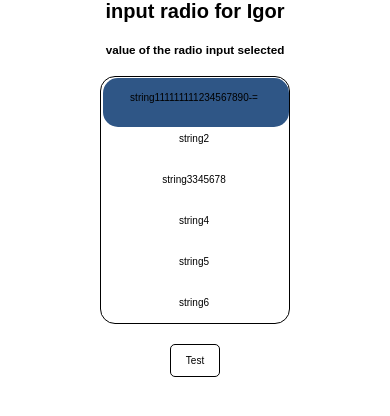
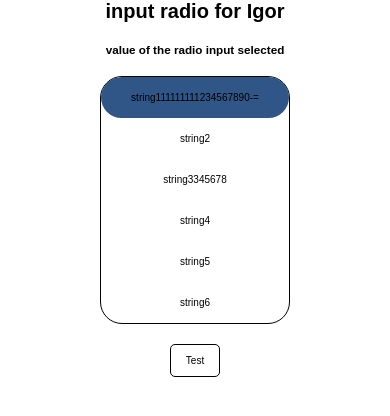
Before and after one commit to xkochevnikx/custom-checkbox, a React (Vite) app: page / in a window 390 px wide. Shown: the top 416 px of the page. Built offline with nearby package versions, Linux system fonts and the light colour scheme.

Commit message:
fix useMoveSlide

```diff
--- a/src/TextRadio/TextRadio.module.css
+++ b/src/TextRadio/TextRadio.module.css
@@ -31,26 +31,13 @@
 .highlight {
     position: absolute;
     background-color: var(--switch-active-bg-color);
-    top: calc(var(--switch-padding) / 2);
-    left: calc(var(--switch-padding) / 2);
     border-radius: var(--switch-border-radius);
     transition: 0.5s ease-in-out;
-    height: calc(100% - var(--switch-padding));
-    min-width: 75px;
 }
 
 @media screen and (max-width: 767px) {
     .radioSwitch {
-        --switch-border-radius: 15px;
         flex-direction: column;
-    }
-
-    .highlight,
-    .radioSwitch label {
-        width: calc(100% - var(--switch-padding));
-        height: calc(
-            (100% / var(--switch-item-number)) -
-                calc(var(--switch-padding) / var(--switch-item-number))
-        );
+        border-radius: 2.2rem;
     }
 }
--- a/src/TextRadio/TextRadio.tsx
+++ b/src/TextRadio/TextRadio.tsx
@@ -9,6 +9,7 @@ import { classNames } from '../helpers/classnames';
 import cls from './TextRadio.module.css';
 import { FieldValues, UseFormRegister } from 'react-hook-form';
 import { useMoveSlide } from '../helpers/useMoveSlide';
+import { label } from '../consts/consts';
 
 type itemRadio = {
     label: string;
@@ -46,12 +47,11 @@ export const TextRadio = (props: ITextCheckboxProps) => {
     };
 
     useEffect(() => {
-        //! всю логику получения и передачи координат вынес в хелпер
         useMoveSlide({
             selectedSlideRef,
-            textRefs,
-            selectItem,
+            label: textRefs[selectItem],
         });
+        //! всю логику получения и передачи координат вынес в хелпер
     }, [sliderRef, selectItem, selectedSlideRef, textRefs]);
 
     return (
--- a/src/helpers/useMoveSlide.ts
+++ b/src/helpers/useMoveSlide.ts
@@ -1,33 +1,23 @@
 import { RefObject } from 'react';
-import { items } from '../consts/consts';
 
 interface IuseMoveSlideProps {
     selectedSlideRef: RefObject<HTMLDivElement>;
-    textRefs: RefObject<HTMLLabelElement>[];
-    selectItem: number;
+    label: RefObject<HTMLLabelElement>;
 }
 
 export const useMoveSlide = (props: IuseMoveSlideProps) => {
-    const { selectedSlideRef, textRefs, selectItem } = props;
-    //! получаю ссылку на слайдер
+    const { selectedSlideRef, label } = props;
+
+    //! получаю ссылку на слайдер что бы задавать ему динамические стили
     const slider = selectedSlideRef.current;
+
     //! при каждом изменении выбранного элемента получаю его координаты относительно контейнера и размер и после эти значения присваиваю слайдеру
-    const selectedLabel = textRefs[selectItem].current;
-    if (selectedLabel && slider) {
-        const { offsetLeft } = selectedLabel;
-        const { width } = selectedLabel.getBoundingClientRect();
-
-        if (selectItem === 0) {
-            const left = offsetLeft + 2;
-            slider.style.left = `${left}px`;
-            slider.style.width = `${width}px`;
-        } else if (selectItem === items.length - 1) {
-            const left = offsetLeft - 2;
-            slider.style.left = `${left}px`;
-            slider.style.width = `${width}px`;
-        } else {
-            slider.style.left = `${offsetLeft}px`;
-            slider.style.width = `${width}px`;
-        }
+    if (label && slider) {
+        const { width, height } = label.current!.getBoundingClientRect();
+        const { offsetLeft, offsetTop } = label.current!;
+        slider.style.left = `${offsetLeft}px`;
+        slider.style.top = `${offsetTop}px`;
+        slider.style.width = `${width}px`;
+        slider.style.height = `${height}px`;
     }
 };
```
